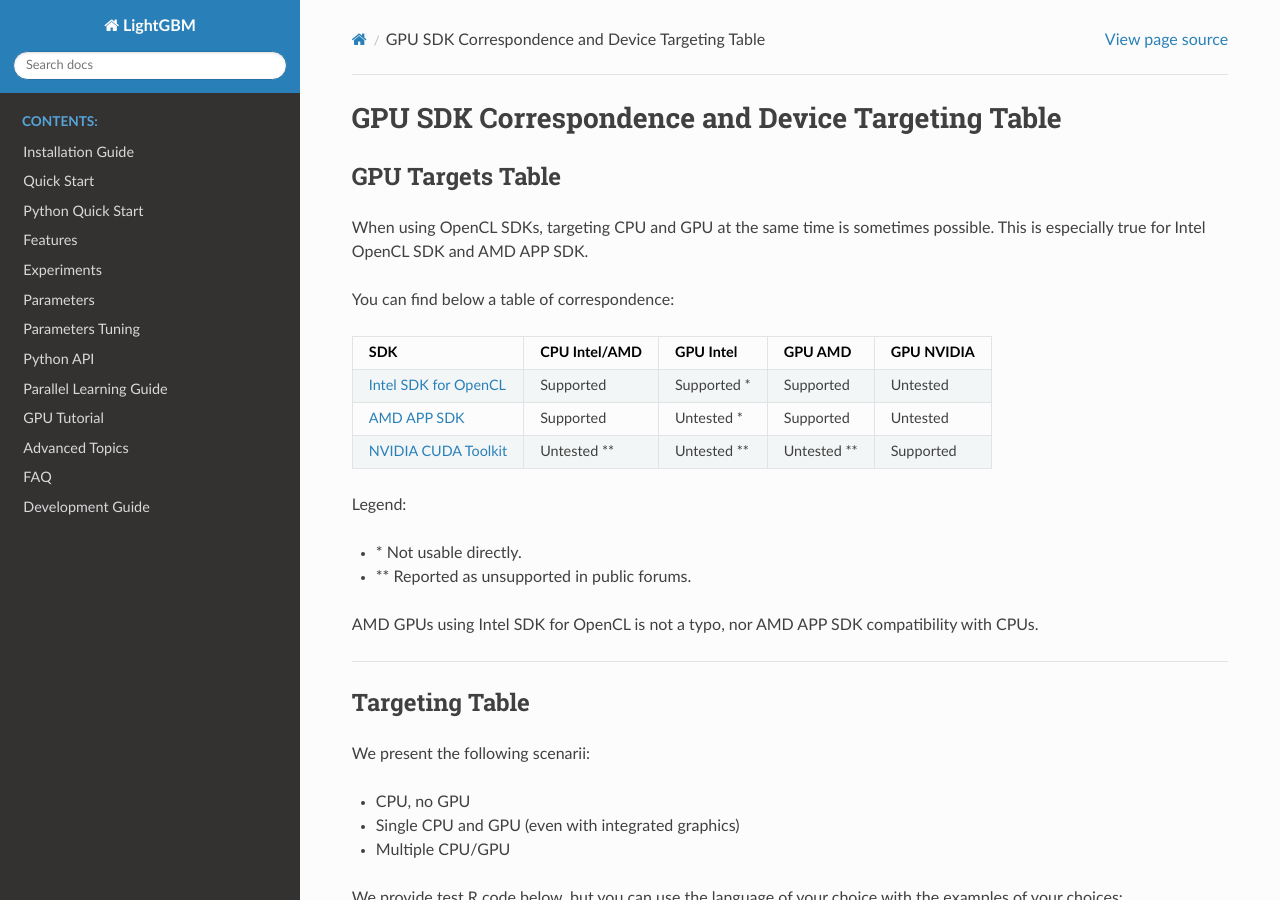
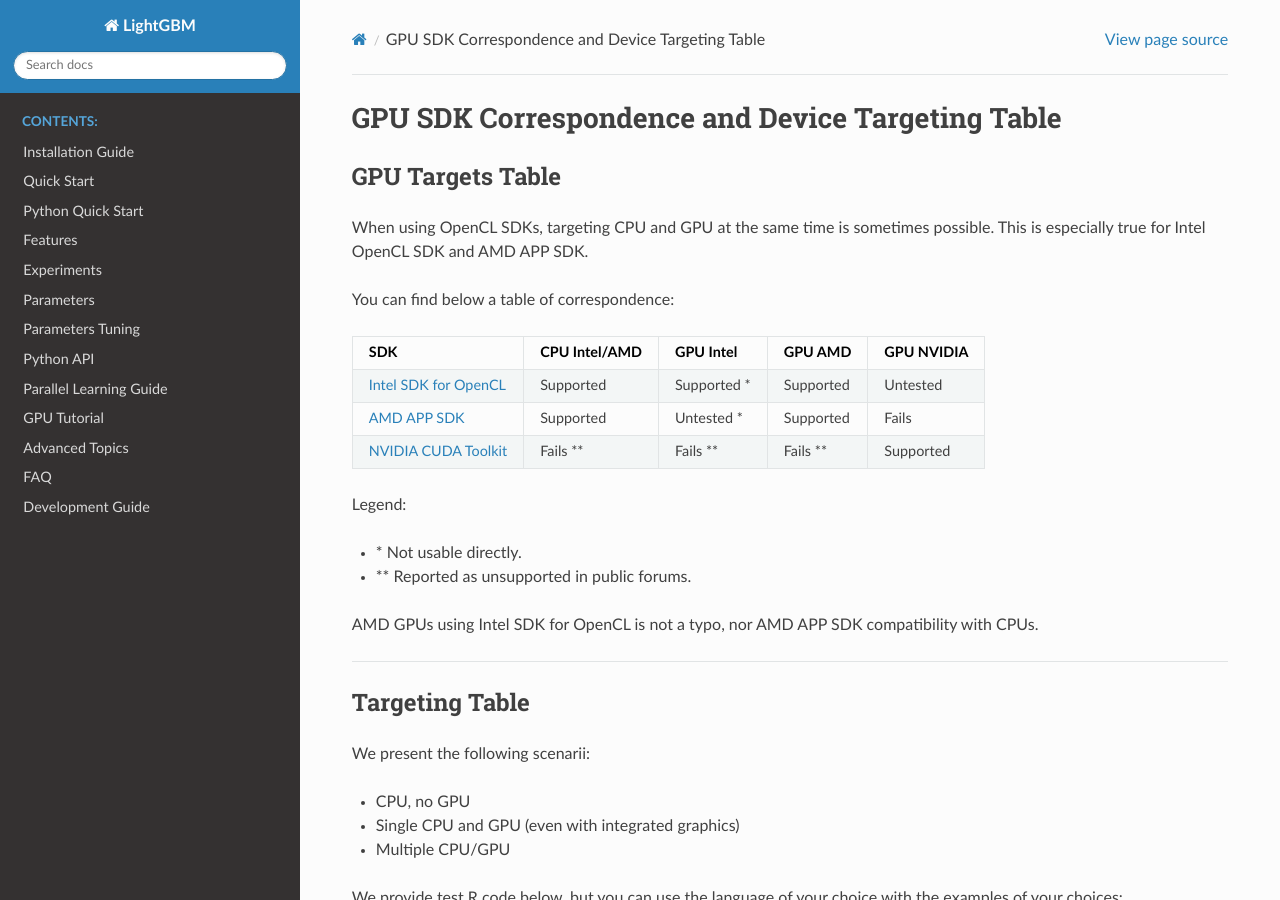
Before and after one commit to microsoft/LightGBM, a Sphinx documentation site: the page built from docs/GPU-Targets.rst, in a window 1280 px wide and 900 px high. Built offline with Sphinx 7.4.7 and the Read the Docs theme 2.0.0, drawn with Linux system fonts in a browser that asks for light colours.

Commit message:
OpenCL GPU fails for NVIDIA (#1284)

```diff
--- a/docs/GPU-Targets.rst
+++ b/docs/GPU-Targets.rst
@@ -14,9 +14,9 @@
 +===========================+=================+=================+=================+==============+
 | `Intel SDK for OpenCL`_   | Supported       | Supported \*    | Supported       | Untested     |
 +---------------------------+-----------------+-----------------+-----------------+--------------+
-| `AMD APP SDK`_            | Supported       | Untested \*     | Supported       | Untested     |
+| `AMD APP SDK`_            | Supported       | Untested \*     | Supported       | Fails        |
 +---------------------------+-----------------+-----------------+-----------------+--------------+
-| `NVIDIA CUDA Toolkit`_    | Untested \*\*   | Untested \*\*   | Untested \*\*   | Supported    |
+| `NVIDIA CUDA Toolkit`_    | Fails    \*\*   | Fails    \*\*   | Fails    \*\*   | Supported    |
 +---------------------------+-----------------+-----------------+-----------------+--------------+
 
 Legend:
```
